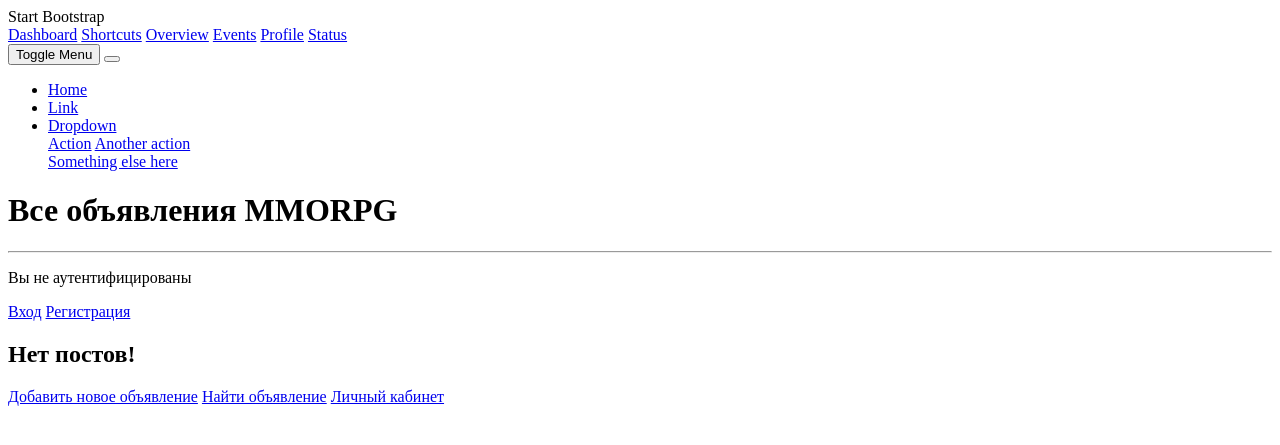
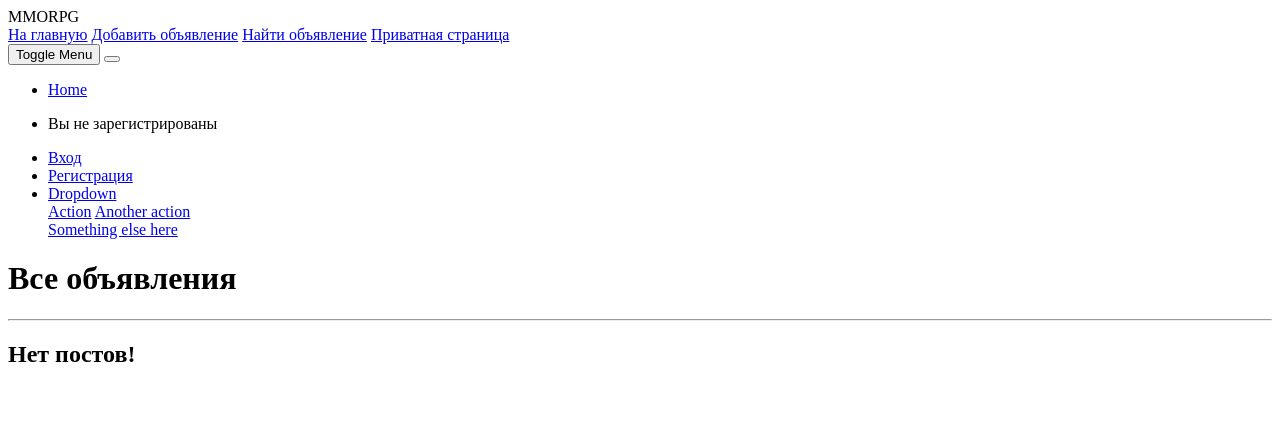
Before and after one commit to PavelSDV/mmorpg_project_Django_project, a Django app: template templates/posts.html in a window 1280 px wide. Shown: the top 445 px of the page. Run offline with Django 4.2, Linux system fonts and the light colour scheme; the template is opened without the code that fills it, so the values that code supplies are empty.

Commit message:
Add menu Bootstrap

```diff
--- a/postsapp/urls.py
+++ b/postsapp/urls.py
@@ -5,7 +5,7 @@ from .views import PostsList, PostsDetailView, PostsCreateView, \
 
 
 urlpatterns = [
-    path('', PostsList.as_view()),
+    path('', PostsList.as_view(), name='posts'),
     path('<int:pk>/', PostsDetailView.as_view(), name='post'),
     path('search/', PostsSearchView.as_view(), name='search'),
     path('create/', PostsCreateView.as_view(), name='create'),
--- a/templates/flatpages/default.html
+++ b/templates/flatpages/default.html
@@ -7,7 +7,7 @@
         <meta name="viewport" content="width=device-width, initial-scale=1, shrink-to-fit=no" />
         <meta name="description" content="" />
         <meta name="author" content="" />
-        <title>Simple Sidebar - Start Bootstrap Template</title>
+        <title>{% block title %} {% endblock title %}</title>
         <!-- Favicon-->
         <link rel="icon" type="image/x-icon" href="assets/favicon.ico" />
         <!-- Core theme CSS (includes Bootstrap)-->
@@ -19,14 +19,14 @@
         <div class="d-flex" id="wrapper">
             <!-- Sidebar-->
             <div class="border-end bg-white" id="sidebar-wrapper">
-                <div class="sidebar-heading border-bottom bg-light">Start Bootstrap</div>
+                <div class="sidebar-heading border-bottom bg-light">MMORPG</div>
                 <div class="list-group list-group-flush">
-                    <a class="list-group-item list-group-item-action list-group-item-light p-3" href="#!">Dashboard</a>
-                    <a class="list-group-item list-group-item-action list-group-item-light p-3" href="#!">Shortcuts</a>
-                    <a class="list-group-item list-group-item-action list-group-item-light p-3" href="#!">Overview</a>
-                    <a class="list-group-item list-group-item-action list-group-item-light p-3" href="#!">Events</a>
-                    <a class="list-group-item list-group-item-action list-group-item-light p-3" href="#!">Profile</a>
-                    <a class="list-group-item list-group-item-action list-group-item-light p-3" href="#!">Status</a>
+                    <a class="list-group-item list-group-item-action list-group-item-light p-3" href="{% url 'posts' %}">На главную</a>
+                    <a class="list-group-item list-group-item-action list-group-item-light p-3" href="{% url 'create' %}">Добавить объявление</a>
+                    <a class="list-group-item list-group-item-action list-group-item-light p-3" href="{% url 'search' %}">Найти объявление</a>
+                    <a class="list-group-item list-group-item-action list-group-item-light p-3" <a href="{% url 'profile' %}">Приватная страница</a>
+{#                    <a class="list-group-item list-group-item-action list-group-item-light p-3" href="#!">Profile</a>#}
+{#                    <a class="list-group-item list-group-item-action list-group-item-light p-3" href="#!">Status</a>#}
                 </div>
             </div>
             <!-- Page content wrapper-->
@@ -38,8 +38,20 @@
                         <button class="navbar-toggler" type="button" data-bs-toggle="collapse" data-bs-target="#navbarSupportedContent" aria-controls="navbarSupportedContent" aria-expanded="false" aria-label="Toggle navigation"><span class="navbar-toggler-icon"></span></button>
                         <div class="collapse navbar-collapse" id="navbarSupportedContent">
                             <ul class="navbar-nav ms-auto mt-2 mt-lg-0">
-                                <li class="nav-item active"><a class="nav-link" href="#!">Home</a></li>
-                                <li class="nav-item"><a class="nav-link" href="#!">Link</a></li>
+                                <li class="nav-item active"><a class="nav-link" href="{% url 'posts' %}">Home</a></li>
+{#                                <li class="nav-item"><a class="nav-link" href="#!">Link</a></li>#}
+
+                                {% if user.is_authenticated %}
+                                    <li class="nav-item"><p class="nav-link">Вы зарегистрированы, {{ request.user.username }} </p></li>
+
+                                    <li class="nav-item"><a class="nav-link" href="{% url 'account_logout' %}">Выход</a>
+
+                                {% else %}
+                                    <li class="nav-item"><p class="nav-link">Вы не зарегистрированы</p></li>
+                                    <li class="nav-item"><a class="nav-link" href="{% url 'account_login' %}">Вход</a>
+                                    <li class="nav-item"><a class="nav-link" href="{% url 'account_signup' %}">Регистрация</a>
+                                {% endif %}
+
                                 <li class="nav-item dropdown">
                                     <a class="nav-link dropdown-toggle" id="navbarDropdown" href="#" role="button" data-bs-toggle="dropdown" aria-haspopup="true" aria-expanded="false">Dropdown</a>
                                     <div class="dropdown-menu dropdown-menu-end" aria-labelledby="navbarDropdown">
--- a/templates/posts.html
+++ b/templates/posts.html
@@ -6,25 +6,20 @@ Posts
 {% endblock title %}
 
 {% block content %}
-    <h1>Все объявления MMORPG</h1>
+    <h1>Все объявления</h1>
     <h3>{{ value1|default_if_none:"Сегодня:" }} {{ time_now|date:'M d Y' }}</h3>
     <hr>
 
-   {% if user.is_authenticated %}
-        <p>Вы аутентифицированы, {{ request.user.username }} </p>
-
-        <a href="{% url 'account_logout' %}">Выход</a>
-
-{#        {% if is_not_authors %}#}
-{#            <p>Вы не в группе авторов и не можете добавлять и редактировать статьи</p>#}
-{#            <button> <a href="{% url 'upgrade' %}">Хочу Authors!</a> </button>#}
-{#        {% endif %}#}
-
-    {% else %}
-        <p>Вы не аутентифицированы</p>
-        <a href="{% url 'account_login' %}">Вход</a>
-        <a href="{% url 'account_signup' %}">Регистрация</a>
-    {% endif %}
+{#   {% if user.is_authenticated %}#}
+{#        <p>Вы аутентифицированы, {{ request.user.username }} </p>#}
+{##}
+{#        <a href="{% url 'account_logout' %}">Выход</a>#}
+{##}
+{#    {% else %}#}
+{#        <p>Вы не аутентифицированы</p>#}
+{#        <a href="{% url 'account_login' %}">Вход</a>#}
+{#        <a href="{% url 'account_signup' %}">Регистрация</a>#}
+{#    {% endif %}#}
 
 
     {% if posts %}
@@ -79,7 +74,6 @@ Posts
                 <td>
                     <a href="{% url 'create' post.id %}"><u>Редактировать</u></a>
                     <a href="{% url 'delete' post.id %}">Удалить</a>
-                </td>
             </tr>
         {% endfor %}
 
@@ -91,7 +85,8 @@ Posts
             <!-- Если доступна предыдущая страница, то даём ссылку на неё и самую первую страницу -->
             {% if page_obj.has_previous %}
                 <a href="?page=1">First</a>
-                <a href="?page={{ page_obj.previous_page_number }}"><<<</a>
+                <a href="?p                </td>
+age={{ page_obj.previous_page_number }}"><<<</a>
             {% endif %}
 
             <!-- Показываем только текущую страницу и ближайшие к ней, чтобы список не тянулся и не захламлял страницу -->
@@ -116,10 +111,10 @@ Posts
         <h2>Нет постов!</h2>
     {% endif %}
 
-        <p>
-            <a href="{% url 'create' %}">Добавить новое объявление</a>
-            <a href="{% url 'search' %}">Найти объявление</a>
-            <a href="{% url 'profile' %}">Личный кабинет</a>
-        </p>
+{#        <p>#}
+{#            <a href="{% url 'create' %}">Добавить новое объявление</a>#}
+{#            <a href="{% url 'search' %}">Найти объявление</a>#}
+{#            <a href="{% url 'profile' %}">Личный кабинет</a>#}
+{#        </p>#}
 
 {% endblock content %}
```
Also changed, not shown: db.sqlite3.
